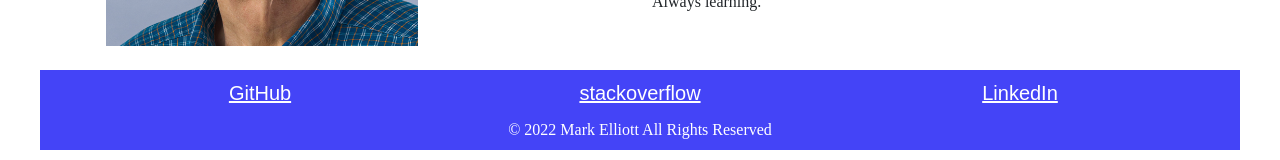
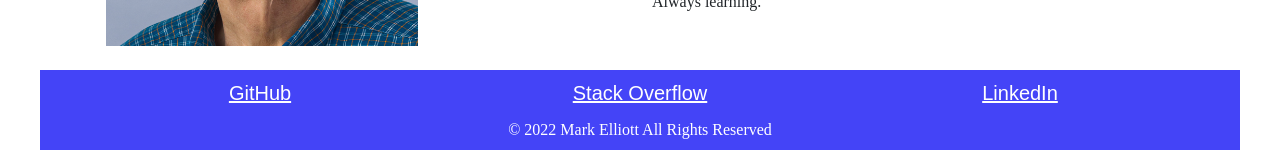
Before and after one commit to melliott7264/react-portfolio, a React (Create React App) app: page / in a window 1280 px wide. Shown: the part 405-565 px from the top of the page. Built offline with nearby package versions, Linux system fonts and the light colour scheme.

Commit message:
refined contact form error messages

```diff
--- a/src/components/Contact/index.js
+++ b/src/components/Contact/index.js
@@ -23,12 +23,12 @@ function Contact() {
       const isValid = validateEmail(e.target.value);
       console.log(isValid);
       if (!isValid) {
-        setErrorMessage('Your email is invalid.');
+        setErrorMessage('Please enter a valid e-mail address.');
       }
     } else {
       // Checking to make sure the name or character is not null
       if (!e.target.value.length) {
-        setErrorMessage(`${e.target.name} is required`);
+        setErrorMessage(`Please enter your ${e.target.name}.`);
       } else {
         setErrorMessage('');
       }
--- a/src/components/Footer/index.js
+++ b/src/components/Footer/index.js
@@ -15,7 +15,7 @@ function Footer() {
             className="col text-center pt-2"
             href="https://stackoverflow.com/users/17751312/mark-elliott"
           >
-            stackoverflow
+            Stack Overflow
           </a>
           <a
             className="col text-center pt-2"
```
